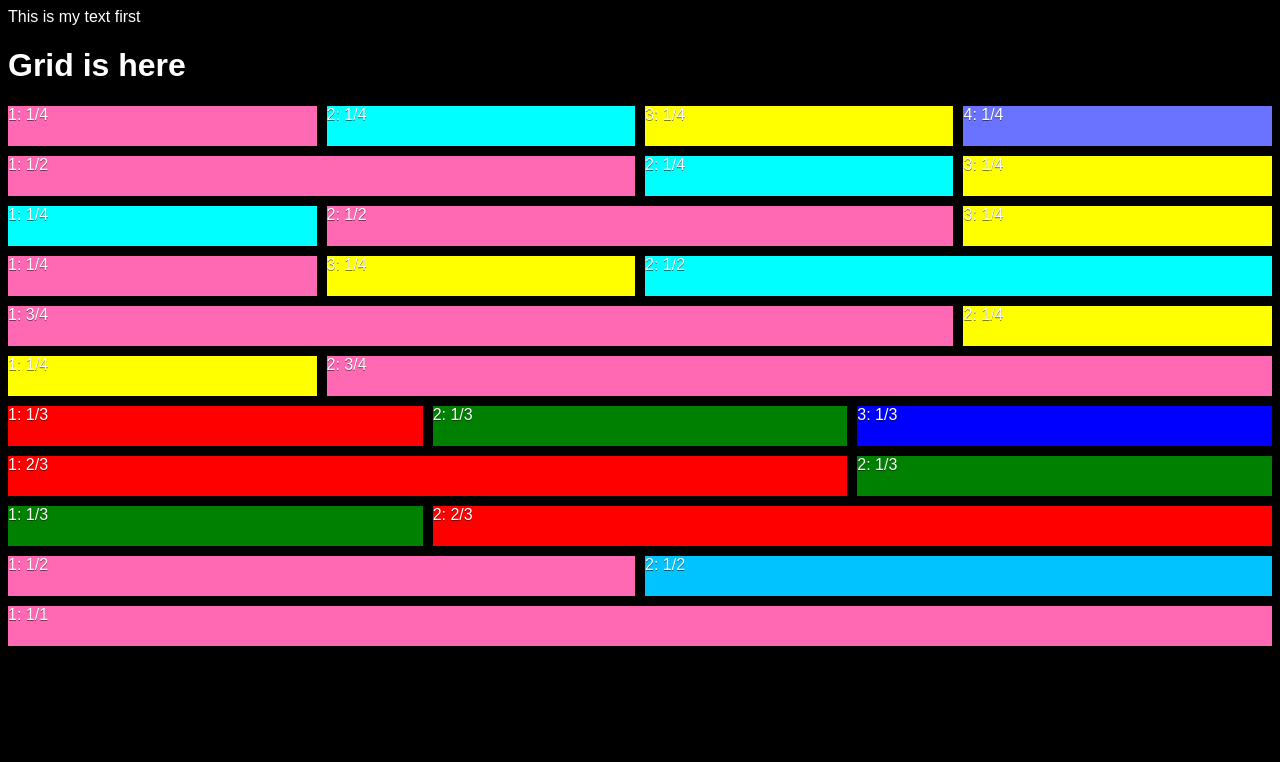
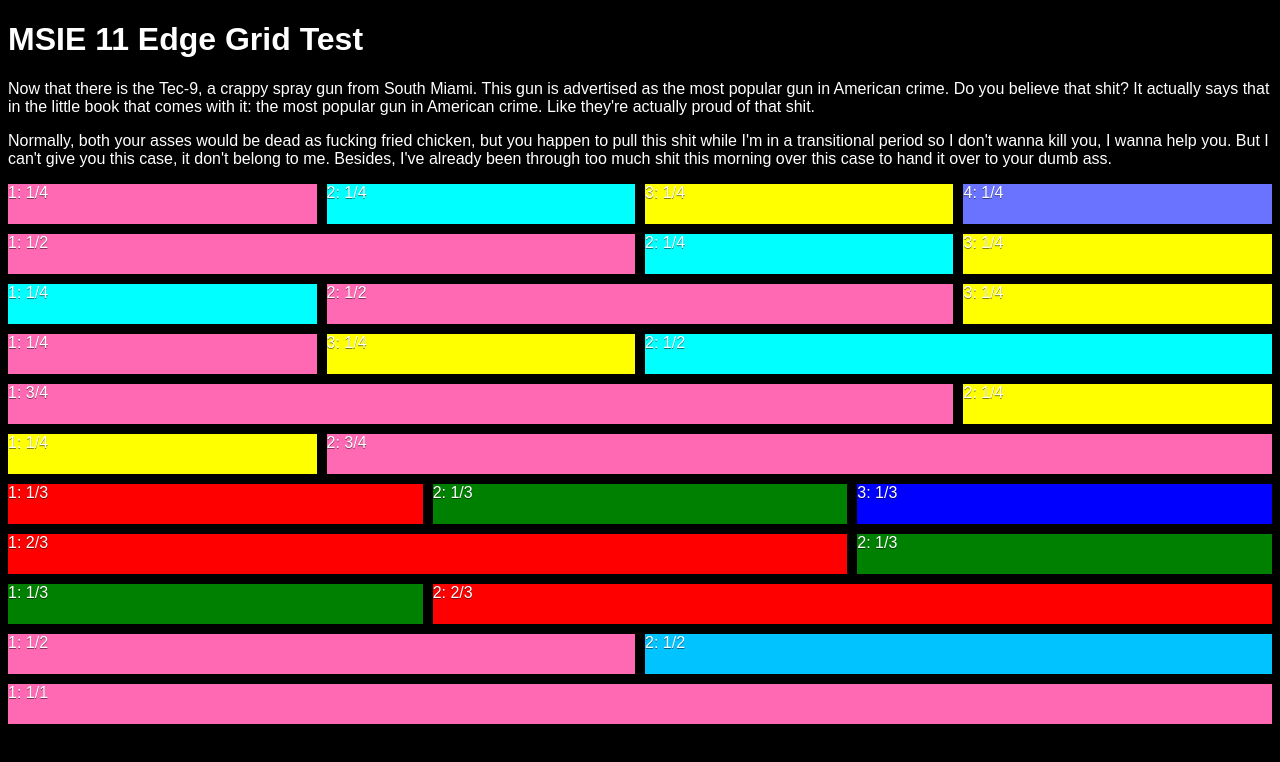
Before and after one commit to HariantoAtWork/msie11-js-css-grid-hack, a plain HTML site: page index.html in a window 1280 px wide. Drawn offline with Linux system fonts and the light colour scheme.

Commit message:
Improve Examples

```diff
--- a/index.html
+++ b/index.html
@@ -251,9 +251,11 @@
 </head>
 <body>
 
-    This is my text first
+    <h1>MSIE 11 Edge Grid Test</h1>
 
-    <h1>Grid is here</h1>
+    <p>Now that there is the Tec-9, a crappy spray gun from South Miami. This gun is advertised as the most popular gun in American crime. Do you believe that shit? It actually says that in the little book that comes with it: the most popular gun in American crime. Like they're actually proud of that shit. </p>
+
+    <p>Normally, both your asses would be dead as fucking fried chicken, but you happen to pull this shit while I'm in a transitional period so I don't wanna kill you, I wanna help you. But I can't give you this case, it don't belong to me. Besides, I've already been through too much shit this morning over this case to hand it over to your dumb ass.</p>
 
     <section class="grid grid--default grid--holder grid--msie">
 <!-- ##### 1/4 ##### -->
```
Also changed, not shown: 1 other file.
